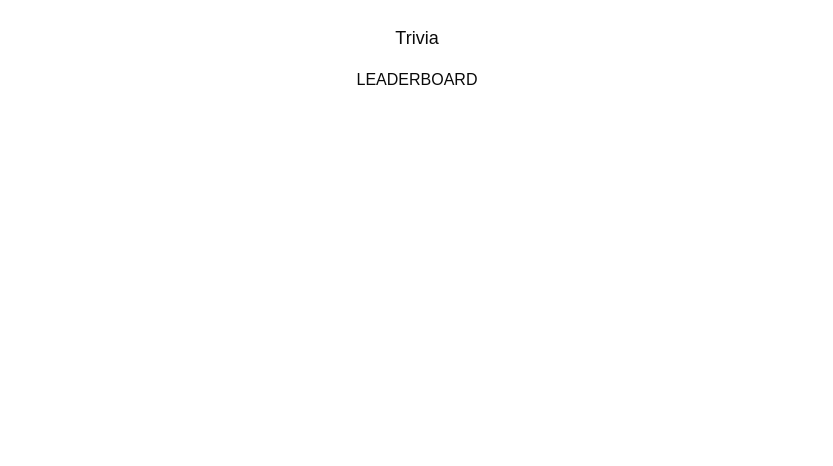
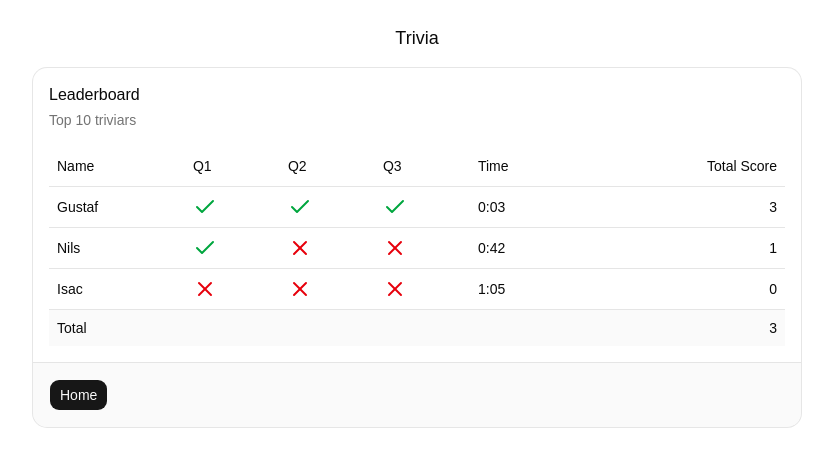
Before and after one commit to IsacEP/webbprog-project, a React (Vite) app: page /leaderboard in a window 1280 px wide. Shown: the top 466 px of the page, without its empty margins (223-1056 px from the left). Built offline with nearby package versions, Linux system fonts and the light colour scheme.

Commit message:
Leaderboard looks VERY nice now

```diff
--- /dev/null
+++ b/src/components/ui/table.tsx
@@ -0,0 +1,113 @@
+import * as React from "react"
+import { cn } from "cn"
+
+function Table({ className, ...props }: React.ComponentProps<"table">) {
+  return (
+    <div
+      data-slot="table-container"
+      className="relative w-full overflow-x-auto"
+    >
+      <table
+        data-slot="table"
+        className={cn("w-full caption-bottom text-sm", className)}
+        {...props}
+      />
+    </div>
+  )
+}
+
+function TableHeader({ className, ...props }: React.ComponentProps<"thead">) {
+  return (
+    <thead
+      data-slot="table-header"
+      className={cn("[&_tr]:border-b", className)}
+      {...props}
+    />
+  )
+}
+
+function TableBody({ className, ...props }: React.ComponentProps<"tbody">) {
+  return (
+    <tbody
+      data-slot="table-body"
+      className={cn("[&_tr:last-child]:border-0", className)}
+      {...props}
+    />
+  )
+}
+
+function TableFooter({ className, ...props }: React.ComponentProps<"tfoot">) {
+  return (
+    <tfoot
+      data-slot="table-footer"
+      className={cn(
+        "border-t bg-muted/50 font-medium [&>tr]:last:border-b-0",
+        className
+      )}
+      {...props}
+    />
+  )
+}
+
+function TableRow({ className, ...props }: React.ComponentProps<"tr">) {
+  return (
+    <tr
+      data-slot="table-row"
+      className={cn(
+        "border-b transition-colors hover:bg-muted/50 has-aria-expanded:bg-muted/50 data-[state=selected]:bg-muted",
+        className
+      )}
+      {...props}
+    />
+  )
+}
+
+function TableHead({ className, ...props }: React.ComponentProps<"th">) {
+  return (
+    <th
+      data-slot="table-head"
+      className={cn(
+        "h-10 px-2 text-left align-middle font-medium whitespace-nowrap text-foreground [&:has([role=checkbox])]:pr-0",
+        className
+      )}
+      {...props}
+    />
+  )
+}
+
+function TableCell({ className, ...props }: React.ComponentProps<"td">) {
+  return (
+    <td
+      data-slot="table-cell"
+      className={cn(
+        "p-2 align-middle whitespace-nowrap [&:has([role=checkbox])]:pr-0",
+        className
+      )}
+      {...props}
+    />
+  )
+}
+
+function TableCaption({
+  className,
+  ...props
+}: React.ComponentProps<"caption">) {
+  return (
+    <caption
+      data-slot="table-caption"
+      className={cn("mt-4 text-sm text-muted-foreground", className)}
+      {...props}
+    />
+  )
+}
+
+export {
+  Table,
+  TableHeader,
+  TableBody,
+  TableFooter,
+  TableHead,
+  TableRow,
+  TableCell,
+  TableCaption,
+}
--- a/src/leaderboard.tsx
+++ b/src/leaderboard.tsx
@@ -1,5 +1,103 @@
-export default function LeaderBoard(){
-    return <div>
-        LEADERBOARD
-    </div>
+import {
+  Table,
+  TableBody,
+  TableCell,
+  TableFooter,
+  TableHead,
+  TableHeader,
+  TableRow,
+} from "@/components/ui/table"
+import {
+  Card,
+  CardContent,
+  CardDescription,
+  CardFooter,
+  CardHeader,
+  CardTitle,
+} from "./components/ui/card"
+import {X, Check} from "lucide-react";
+import { Button } from "./components/ui/button"
+import { Link } from "react-router"
+
+type LeaderboardEntry = {
+  name: string
+  correct: boolean[]
+  totalTime: number // seconds
+  totalScore: number
 }
+
+const users: LeaderboardEntry[] = [
+  {
+    name: "Gustaf",
+    correct: [true, true, true],
+    totalTime: 3,
+    totalScore: 3,
+  },
+  {
+    name: "Nils",
+    correct: [true, false, false],
+    totalTime: 42,
+    totalScore: 1,
+  },
+  {
+    name: "Isac",
+    correct: [false, false, false],
+    totalTime: 65,
+    totalScore: 0,
+  },
+]
+function formatTime(seconds: number) {
+  const m = Math.floor(seconds / 60)
+  const s = Math.floor(seconds % 60)
+  return `${m}:${s.toString().padStart(2, "0")}`
+}
+
+export default function LeaderBoard() {
+  return (
+    <Card className="md:w-3xl">
+      <CardHeader>
+        <CardTitle>Leaderboard</CardTitle>
+        <CardDescription>Top 10 triviars</CardDescription>
+      </CardHeader>
+      <CardContent>
+        <Table>
+          <TableHeader>
+            <TableRow>
+              <TableHead>Name</TableHead>
+              <TableHead>Q1</TableHead>
+              <TableHead>Q2</TableHead>
+              <TableHead>Q3</TableHead>
+              <TableHead>Time</TableHead>
+              {/*<TableHead>Daily Score</TableHead>*/}
+              <TableHead className="text-right">Total Score</TableHead>
+            </TableRow>
+          </TableHeader>
+          <TableBody>
+            {users.map((user) => (
+              <TableRow key={user.name}>
+                <TableCell className="font-medium">{user.name}</TableCell>
+                {user.correct.map((question) =>
+                <TableCell>{question ? <Check className="text-green-600"/> : <X className="text-red-600"/>}</TableCell>
+                )}
+                <TableCell>{formatTime(user.totalTime)}</TableCell>
+                {/* <TableCell className="">{user.dailyScore}</TableCell> */}
+                <TableCell className="text-right">
+                  {user.totalScore}
+                </TableCell>
+              </TableRow>
+            ))}
+          </TableBody>
+          <TableFooter>
+            <TableRow>
+              <TableCell colSpan={5}>Total</TableCell>
+              <TableCell className="text-right">3</TableCell>
+            </TableRow>
+          </TableFooter>
+        </Table>
+      </CardContent>
+        <CardFooter>
+        <Button render={<Link to={`/`}></Link>}>Home</Button>
+        </CardFooter>
+    </Card>
+  )
+}
```
